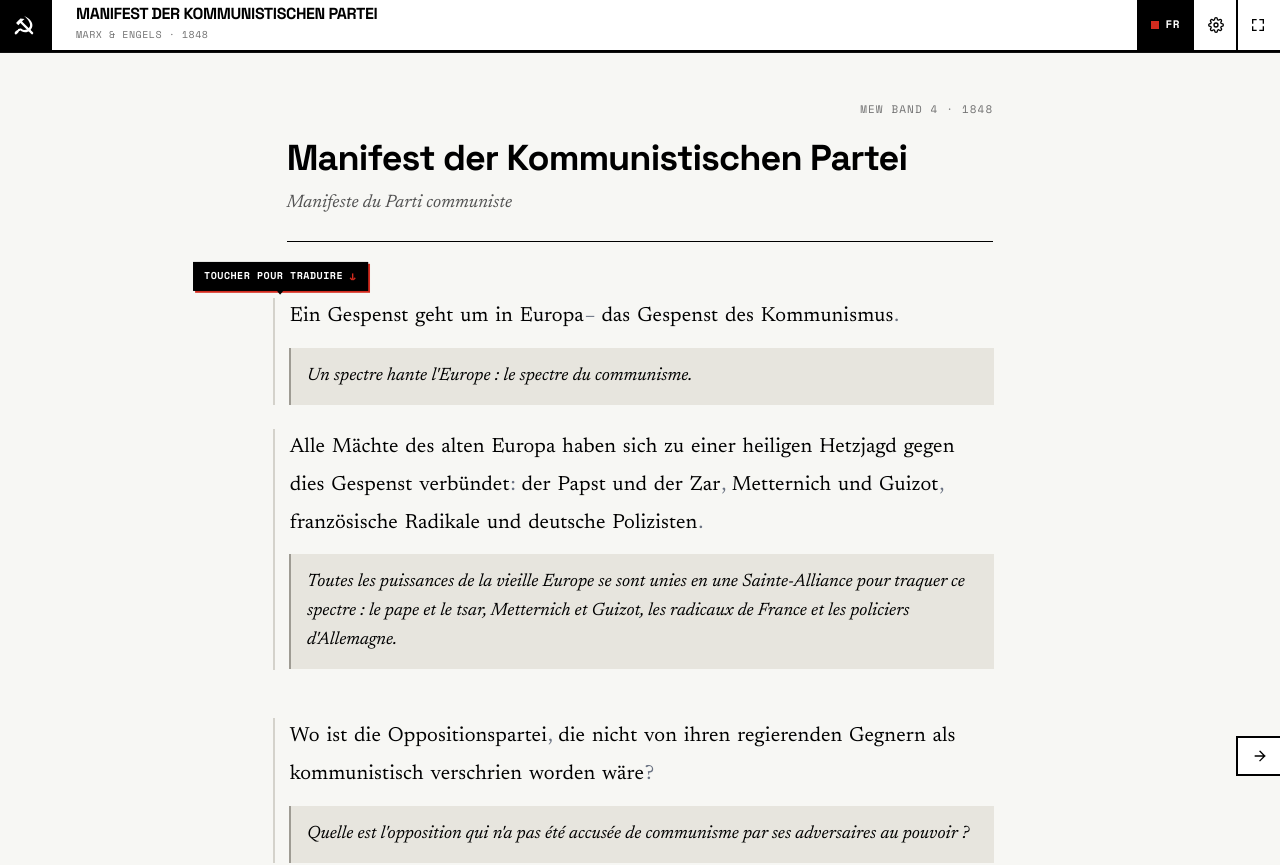
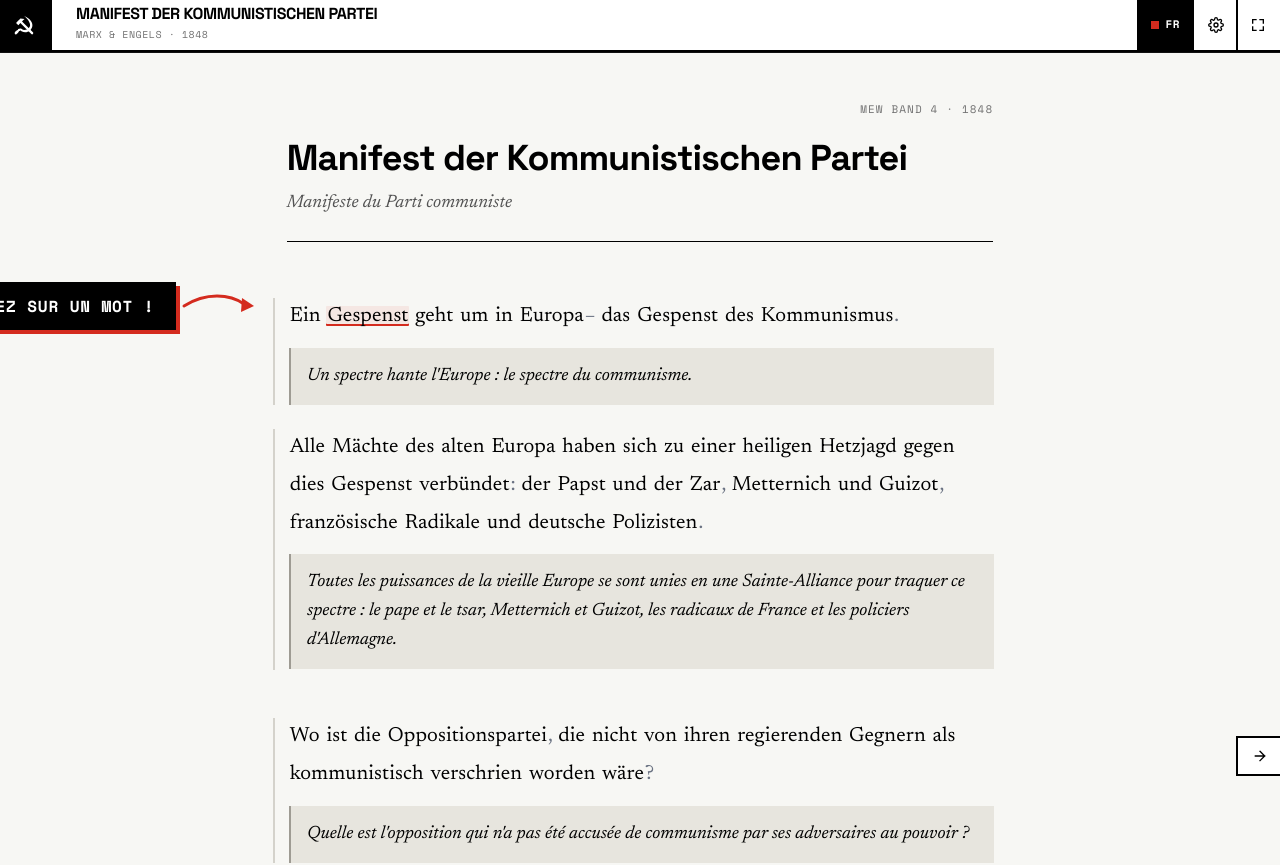
Before and after one commit to ajilnex/manifeste-interactif, a React (Vite) app: page / in a window 1280 px wide. Shown: the top 865 px of the page. Built offline with nearby package versions, Linux system fonts and the light colour scheme.

Commit message:
feat: double tutorial badge size to 'Cliquez sur un mot !', position left of text with prominent red arrow to Gespenst

```diff
--- a/src/components/InteractiveNudge.tsx
+++ b/src/components/InteractiveNudge.tsx
@@ -9,16 +9,77 @@ export const InteractiveNudge: React.FC<InteractiveNudgeProps> = ({ isVisible })
 
   return (
     <span
-      className="absolute bottom-full mb-2 left-1/2 -translate-x-1/2 z-30 pointer-events-none flex flex-col items-center animate-nudge-float select-none"
+      className="absolute top-0 left-0 pointer-events-none select-none z-30"
       aria-hidden="true"
     >
-      <span className="bg-black text-white text-[10px] font-mono font-bold uppercase tracking-wider px-2.5 py-1 border border-black shadow-[2px_2px_0px_0px_#D42B1E] whitespace-nowrap flex items-center gap-1.5">
-        <span className="nudge-hover-text">Survoler pour traduire</span>
-        <span className="nudge-touch-text">Toucher pour traduire</span>
-        <span className="text-[#D42B1E] text-xs leading-none">↓</span>
+      {/* 1. Disposition Écran Large / Ordinateur (>= lg / 1024px) :
+          Le badge est situé complètement à gauche du texte, dans la marge vierge,
+          sans jamais recouvrir aucun mot. Une flèche rouge dynamique en arc
+          traverse la marge et aboutit avec précision sur le mot « Gespenst ». */}
+      <span className="hidden lg:flex items-center absolute right-[calc(100%+70px)] top-1/2 animate-nudge-desktop">
+        {/* Badge brutaliste grand format (taille doublée) */}
+        <span className="bg-black text-white text-sm sm:text-base font-mono font-bold uppercase tracking-wider px-5 py-2.5 border-2 border-black shadow-[4px_4px_0px_0px_#D42B1E] whitespace-nowrap flex items-center gap-3">
+          <span className="relative flex h-2.5 w-2.5 shrink-0">
+            <span className="animate-ping absolute inline-flex h-full w-full rounded-full bg-[#D42B1E] opacity-75" />
+            <span className="relative inline-flex rounded-full h-2.5 w-2.5 bg-[#D42B1E]" />
+          </span>
+          <span>Cliquez sur un mot !</span>
+        </span>
+
+        {/* Trait & Flèche dynamique directionnelle rouge vers « Gespenst » */}
+        <svg
+          className="w-[74px] h-[36px] overflow-visible shrink-0 ml-1.5"
+          viewBox="0 0 74 36"
+          fill="none"
+          xmlns="http://www.w3.org/2000/svg"
+        >
+          {/* Ligne arquée au-dessus de « Ein » dans l'interligne vierge */}
+          <path
+            d="M 2 18 C 24 4, 48 6, 62 16"
+            stroke="#D42B1E"
+            strokeWidth="3"
+            strokeLinecap="round"
+          />
+          {/* Pointe de flèche affûtée pointant droit sur l'initiale de « Gespenst » */}
+          <polygon
+            points="60,10 72,18 59,24"
+            fill="#D42B1E"
+          />
+        </svg>
       </span>
-      {/* Pointe de flèche directionnelle */}
-      <span className="w-0 h-0 border-l-[4px] border-l-transparent border-r-[4px] border-r-transparent border-t-[5px] border-t-black -mt-[1px]" />
+
+      {/* 2. Disposition Mobile / Écran Étroit (< 1024px) :
+          Le badge est positionné dans l'espace vierge supérieur au-dessus de la phrase,
+          calé sur la gauche, avec une flèche rouge incurvée qui plonge vers « Gespenst ». */}
+      <span className="flex lg:hidden flex-col items-start absolute bottom-[calc(100%+12px)] left-[-36px] animate-nudge-mobile">
+        {/* Badge mobile brutaliste doublé */}
+        <span className="bg-black text-white text-xs sm:text-sm font-mono font-bold uppercase tracking-wider px-4 py-2 border-2 border-black shadow-[3px_3px_0px_0px_#D42B1E] whitespace-nowrap flex items-center gap-2.5">
+          <span className="relative flex h-2 w-2 shrink-0">
+            <span className="animate-ping absolute inline-flex h-full w-full rounded-full bg-[#D42B1E] opacity-75" />
+            <span className="relative inline-flex rounded-full h-2 w-2 bg-[#D42B1E]" />
+          </span>
+          <span>Cliquez sur un mot !</span>
+        </span>
+
+        {/* Flèche incurvée descendant sur « Gespenst » */}
+        <svg
+          className="w-[52px] h-[28px] overflow-visible ml-8 -mt-0.5"
+          viewBox="0 0 52 28"
+          fill="none"
+          xmlns="http://www.w3.org/2000/svg"
+        >
+          <path
+            d="M 6 2 C 12 12, 28 18, 40 22"
+            stroke="#D42B1E"
+            strokeWidth="2.5"
+            strokeLinecap="round"
+          />
+          <polygon
+            points="34,24 45,25 39,15"
+            fill="#D42B1E"
+          />
+        </svg>
+      </span>
     </span>
   );
 };
--- a/src/components/InteractiveWord.tsx
+++ b/src/components/InteractiveWord.tsx
@@ -150,12 +150,13 @@ export const InteractiveWord: React.FC<InteractiveWordProps> = ({
   const posClass = POS_CLASS_MAP[word.pos] || '';
   const highlightClass = isHighlighted ? 'word-highlighted' : '';
   const lockedClass = isLocked && isTooltipOpen ? 'word-locked' : '';
+  const nudgeTargetClass = showNudge && !isTooltipOpen ? 'nudge-target-word' : '';
 
   return (
     <>
       <span
         ref={setAnchorEl}
-        className={`word-interactive ${showGrammarColors ? posClass : ''} ${highlightClass} ${lockedClass} transition-colors duration-100 relative`}
+        className={`word-interactive ${showGrammarColors ? posClass : ''} ${highlightClass} ${lockedClass} ${nudgeTargetClass} transition-colors duration-100 relative`}
         onMouseEnter={handleMouseEnter}
         onMouseLeave={handleMouseLeave}
         onClick={handleClick}
--- a/src/index.css
+++ b/src/index.css
@@ -301,39 +301,41 @@ body {
   }
 }
 
-@keyframes nudge-float {
+@keyframes nudge-desktop-bounce {
   0%, 100% {
-    transform: translate(-50%, 0);
+    transform: translateY(-50%) translateX(0);
   }
   50% {
-    transform: translate(-50%, -4px);
+    transform: translateY(-50%) translateX(6px);
   }
 }
 
-.animate-nudge-float {
-  animation: nudge-float 2.2s ease-in-out infinite;
+.animate-nudge-desktop {
+  animation: nudge-desktop-bounce 1.8s cubic-bezier(0.45, 0, 0.55, 1) infinite;
+}
+
+@keyframes nudge-mobile-bounce {
+  0%, 100% {
+    transform: translate(0, 0);
+  }
+  50% {
+    transform: translate(3px, 3px);
+  }
+}
+
+.animate-nudge-mobile {
+  animation: nudge-mobile-bounce 1.8s cubic-bezier(0.45, 0, 0.55, 1) infinite;
+}
+
+.nudge-target-word {
+  background-color: rgba(212, 43, 30, 0.08);
+  box-shadow: inset 0 -2px 0 0 #D42B1E;
+  border-radius: 1px;
 }
 
 @media (prefers-reduced-motion: reduce) {
-  .animate-nudge-float {
+  .animate-nudge-desktop,
+  .animate-nudge-mobile {
     animation: none;
-    transform: translate(-50%, 0);
   }
 }
-
-.nudge-touch-text {
-  display: inline;
-}
-
-.nudge-hover-text {
-  display: none;
-}
-
-@media (hover: hover) and (pointer: fine) {
-  .nudge-touch-text {
-    display: none;
-  }
-  .nudge-hover-text {
-    display: inline;
-  }
-}
```
